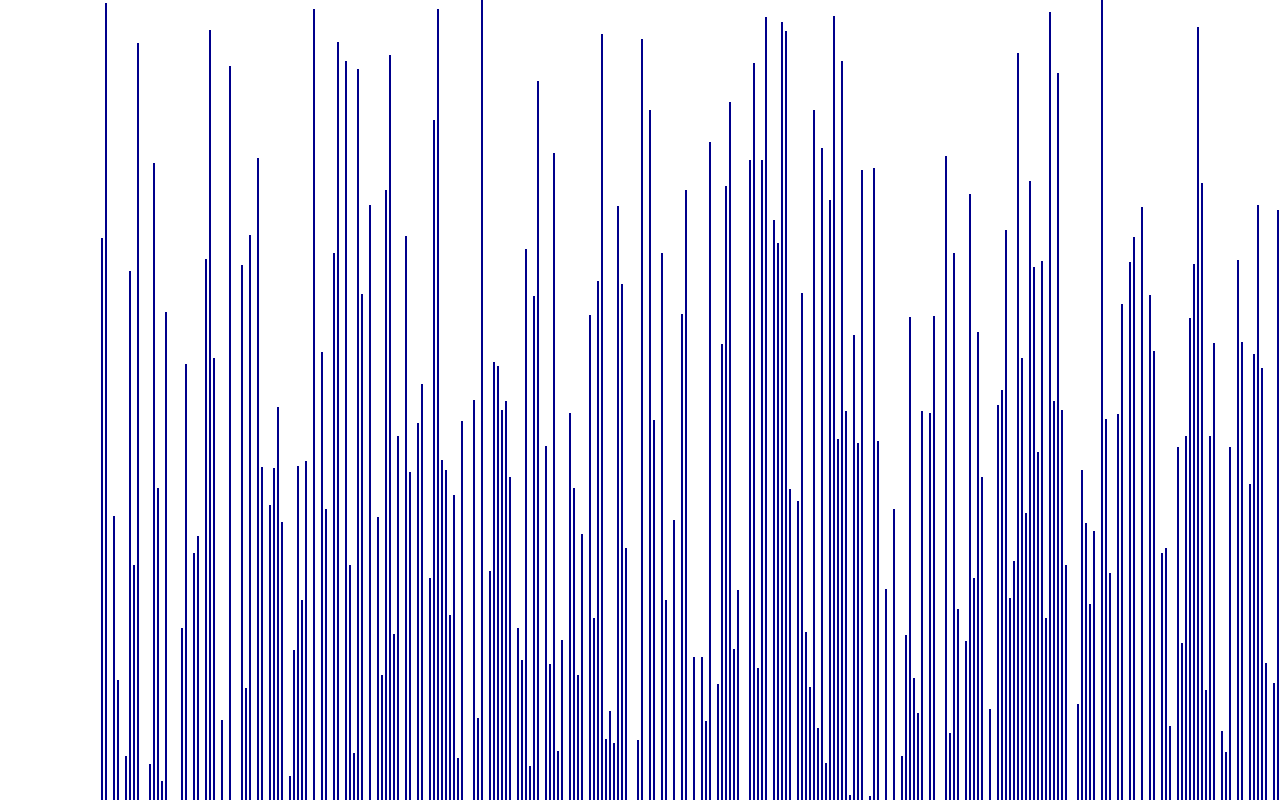
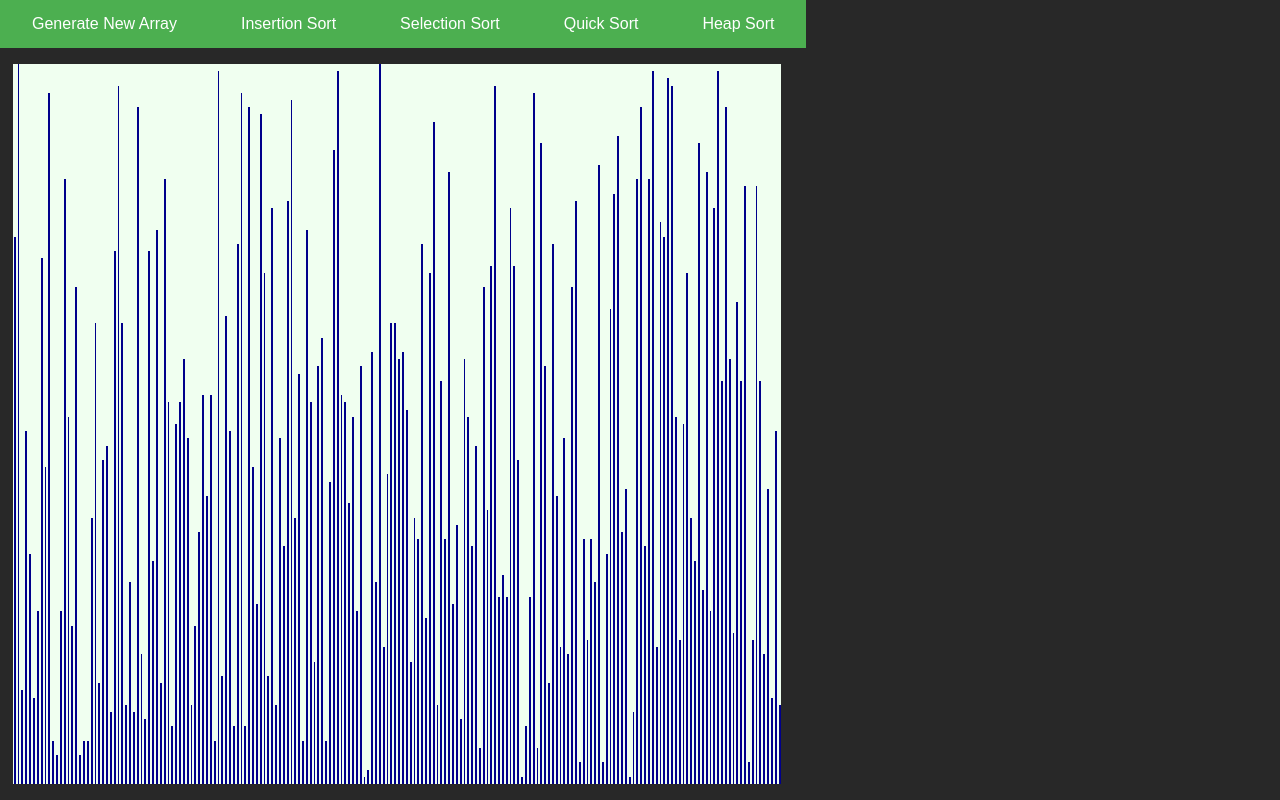
Before and after one commit to CodyDullard/sortingVis, a React (Create React App) app: page / in a window 1280 px wide. Shown: the top 800 px of the page. Built offline with nearby package versions, Linux system fonts and the light colour scheme.

Commit message:
Worked on Styling and added buttons for sorting Algorithms.

```diff
--- a/src/App.js
+++ b/src/App.js
@@ -6,6 +6,7 @@ function App() {
   return (
     <div className="App">
       <SortingVisualizer></SortingVisualizer>
+      {/*<TextBox></TextBox>*/}
     </div>
   );
 }
--- a/src/SortingVisualizer/SortingVisualizer.css
+++ b/src/SortingVisualizer/SortingVisualizer.css
@@ -1,11 +1,37 @@
+@media screen and (min-width: 480px){
     .array-container {
+        display: flex;
+        align-items: baseline;
         position: absolute;
-    left: 100px;
+        width: 60vw;
+        height: 90vh;
+        top: 8vh;
+        left: 1vw;
+        background-color: #f0fff0;
     }
 
     .array-bar {
+        align-items: bottom;
         width: 2px;
         background-color: darkblue;
         display: inline-block;
         margin: 0 1px;
     }
+
+    .button-container {
+        display: flex;
+        align-items: center;
+        position: relative;
+    }
+
+    .button {
+        background-color: #4CAF50; /* Green */
+        border: none;
+        color: white;
+        padding: 15px 32px;
+        text-align: center;
+        text-decoration: none;
+        display: inline-block;
+        font-size: 16px;
+    }
+}
--- a/src/SortingVisualizer/SortingVisualizer.jsx
+++ b/src/SortingVisualizer/SortingVisualizer.jsx
@@ -16,23 +16,37 @@ export default class SortingVisualizer extends React.Component {
 
     resetArray() {
         const array = [];
-        for(let i = 0; i < 310; i++) {
-            array.push(randomIntBetween(5, 1000));
+        for(let i = 0; i < 200; i++) {
+            array.push(randomIntBetween(1,100));
         }
         this.setState({array});
     }
+
+    insertionSort() {}
+    selectionSort() {}
+    quickSort() {}
+    heapSort() {}
 
     render() {
         const {array} = this.state;
 
         return (
+            <div className="Vis-container">
                 <div className="array-container">
                     {array.map((value, idx) => (
                         <div
                         className="array-bar"
                         key={idx}
-                    style={{height: `${value}px`}} ></div>
+                        style={{height: `${value}%`}} ></div>
                     ))}
+                </div>
+                <div className="button-container">
+                    <button className="button" onClick={() => this.resetArray()}>Generate New Array</button>
+                    <button className="button" onClick={() => this.insertionSort()}>Insertion Sort</button>
+                    <button className="button" onClick={() => this.selectionSort()}>Selection Sort</button>
+                    <button className="button" onClick={() => this.quickSort()}>Quick Sort</button>
+                    <button className="button" onClick={() => this.heapSort()}>Heap Sort</button>
+                </div>
             </div>
         );
     }
--- /dev/null
+++ b/src/TextBox/TextBox.jsx
@@ -0,0 +1,2 @@
+import React from 'react';
+import './TextBox.css';
--- a/src/index.css
+++ b/src/index.css
@@ -1,4 +1,6 @@
 body {
+  background-color: #282828;
+  height: 95vh;
   margin: 0;
   font-family: -apple-system, BlinkMacSystemFont, 'Segoe UI', 'Roboto', 'Oxygen',
     'Ubuntu', 'Cantarell', 'Fira Sans', 'Droid Sans', 'Helvetica Neue',
```
Also changed, not shown: src/SortingAlgorithms/insertionSort.jsx (added), src/TextBox/TextBox.css (added). Lines whose indentation alone changed are shown as unchanged.
